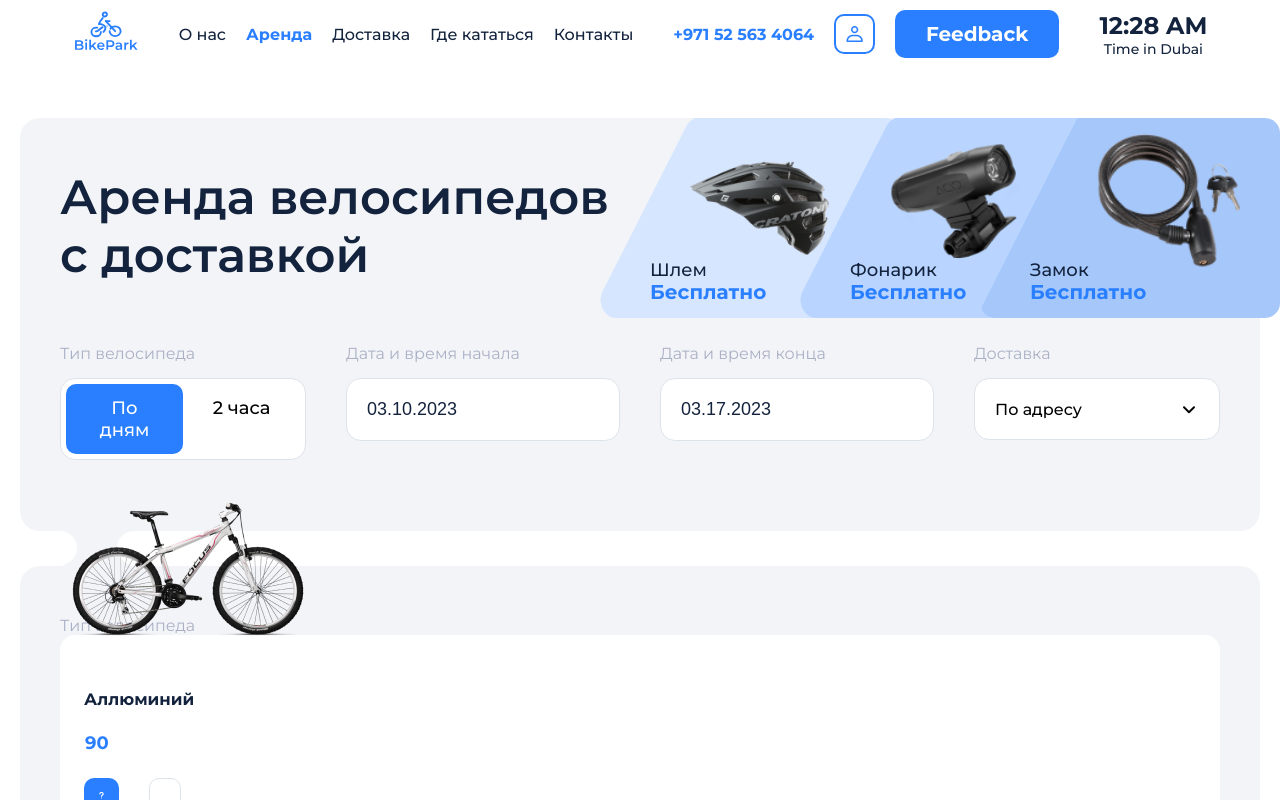
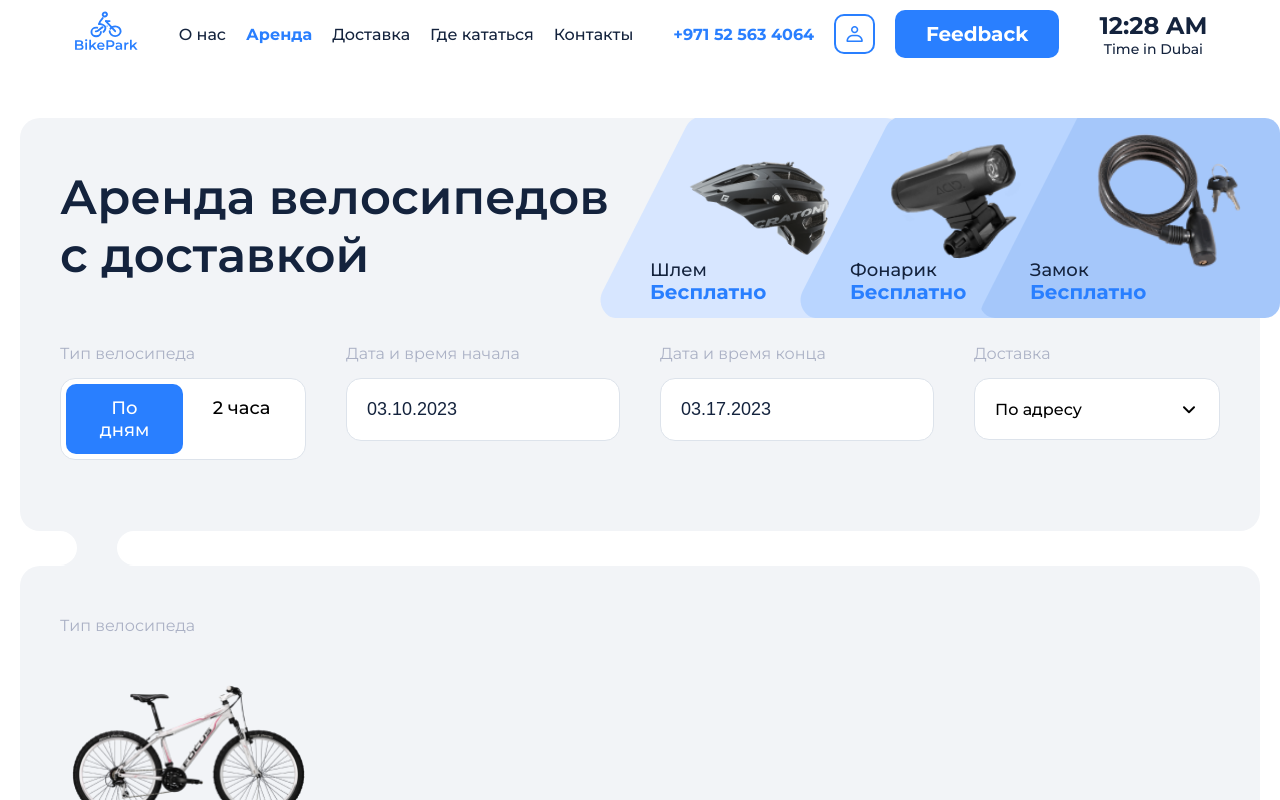
Before and after one commit to NineSirius/bikepark, a Next.js app: page / in a window 1280 px wide. Shown: the top 800 px of the page. Built offline with nearby package versions, Linux system fonts and the light colour scheme.

Commit message:
rustam lox

```diff
--- a/src/components/RentBikeCard/RentBikeCard.jsx
+++ b/src/components/RentBikeCard/RentBikeCard.jsx
@@ -2,11 +2,13 @@ import Image from 'next/image'
 import { CheckBox } from '../UI/Checkbox'
 import { Tooltip } from '../UI/Tooltip'
 import styles from './RentBikeCard.module.css'
+import { useState } from 'react'
 
 export const RentBikeCard = ({ title, image, price }) => {
+  const [typeInfo, setTypeInfo] = useState(false)
     return (
         <div>
-            <div className="CardBlock">
+            <div className={styles.cardBlock}>
                 <Image
                     className={styles.bike}
                     src={image}
@@ -16,13 +18,14 @@ export const RentBikeCard = ({ title, image, price }) => {
                 />
                 <div className={styles.textcard}>
                     <h2 className={styles.textinfo}>{title}</h2>
-                    <p className={styles.textprice}>{price}</p>
-                    <div className={styles.icons}>
+                    <div className={styles['card-info']}>
+                    <p className={styles.textprice}>{price} AED</p>
+                       <div className={styles["card-controls"]}>
                           <Tooltip
                               icon="question"
                               type="default"
-                            isVisible="{typeInfo}"
-                            setIsVisible="{setTypeInfo}"
+                              isVisible={typeInfo}
+                              setIsVisible={setTypeInfo}
                           >
                               Легкие, надежные и легко управляются. Возможны
                               вибрации из-за неровностей дороги.
@@ -33,5 +36,6 @@ export const RentBikeCard = ({ title, image, price }) => {
                     </div>
                 </div>
             </div>
+        </div>
     )
 }
--- a/src/components/RentBikeCard/RentBikeCard.module.css
+++ b/src/components/RentBikeCard/RentBikeCard.module.css
@@ -1,18 +1,23 @@
+
+.cardBlock {
+    position: relative;
+    max-width: 260px;
+    padding: 50px 0 0 0;
+    margin-top: 120px;
+}
 .bike{
-    width: 259px;
-    height: 137px;
+    width: 100%;
+    height: auto;
     position: absolute;
-    top: -64px;
+    top: -70px;
 
 
 }
 .textcard{
 /*font-family: 'Montserrat' ; */
-    background: #fff;
-
-
-font-size: 11px;
-    padding: 54px 24px 61px ;
+    background: #ffffff;
+font-size: 0.6875rem;
+    padding: 24px 24px 21px ;
     border-radius: 15px;
 
 }
@@ -20,12 +25,22 @@ font-size: 11px;
 .textprice{
     color: #297FFF;
     padding: 22px 1px;
-
+  display: flex;
+  align-items: center;
     font-weight: 800;
 
 
 }
-.icons{
+.card-info{
     display: flex;
-    gap: 30px;
+    align-items: center;
+
+    justify-content: space-between;
+    gap: 10px;
 }
+
+.card-controls {
+    display: flex;
+    align-items: center;
+    gap: 10px;
+}
--- a/src/containers/RentPage/index.jsx
+++ b/src/containers/RentPage/index.jsx
@@ -4,13 +4,13 @@ import Image from 'next/image'
 import clsx from 'clsx'
 import { Select } from '@/components/UI/Select'
 import { Tooltip } from '@/components/UI/Tooltip'
-import { useState } from 'react'
+
 import { Switcher } from '@/components/UI/Switcher'
 import { CustomDateRange } from '@/components/UI/CustomDateRange'
 import { RentBikeCard } from '@/components/RentBikeCard/RentBikeCard'
 
 export const RentPage = () => {
-    const [typeInfo, setTypeInfo] = useState(false)
+
     return (
         <div className="container">
             <div className={styles['card-main-wrap']}>
```
Also changed, not shown: 2 other files (tests, documents, lock files or other folders). Lines whose indentation alone changed are shown as unchanged.
